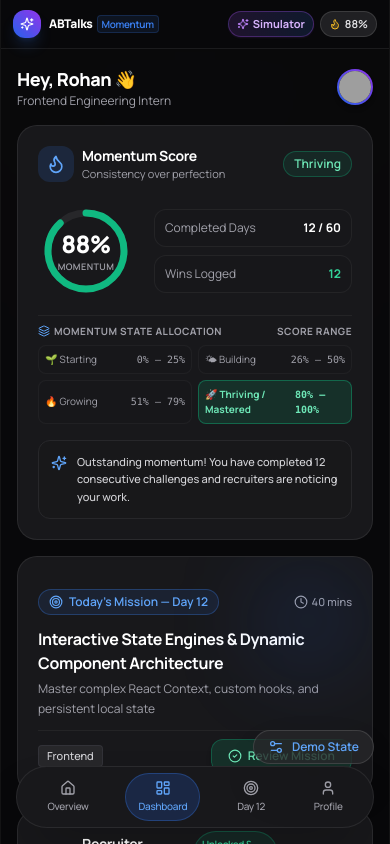
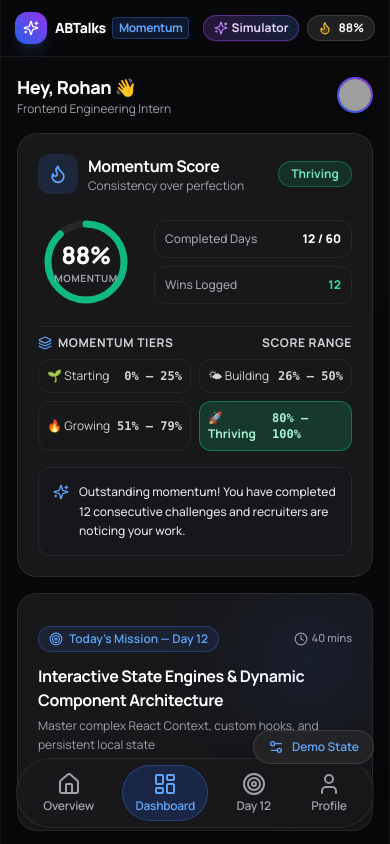
Before and after one commit to maanvi13/abtalks-momentum, a React (Vite) app: page /dashboard in a window 390 px wide. Shown: the top 844 px of the page. Built offline with nearby package versions, Linux system fonts and the light colour scheme; grey boxes are pictures that could not be loaded.

Commit message:
style: upgrade typography scale and readability across mobile view components

```diff
--- a/src/components/dashboard/MomentumCard.tsx
+++ b/src/components/dashboard/MomentumCard.tsx
@@ -1,5 +1,5 @@
 import React from 'react';
-import { Flame, HeartHandshake, Sparkles, ShieldCheck, Layers } from 'lucide-react';
+import { Flame, HeartHandshake, Sparkles, Layers } from 'lucide-react';
 import { useDemoState } from '../../context/DemoStateContext';
 
 export const MomentumCard: React.FC = () => {
@@ -16,24 +16,24 @@ export const MomentumCard: React.FC = () => {
     <div data-tour="momentum-card" className="glass-card rounded-2xl p-5 border border-zinc-800 relative overflow-hidden space-y-4">
       {/* Top Header */}
       <div className="flex items-center justify-between">
-        <div className="flex items-center gap-2">
-          <div className={`p-2 rounded-xl ${isRecovering ? 'bg-indigo-500/15 text-indigo-400' : 'bg-blue-500/15 text-blue-400'}`}>
+        <div className="flex items-center gap-2.5">
+          <div className={`p-2.5 rounded-xl ${isRecovering ? 'bg-indigo-500/15 text-indigo-400' : 'bg-blue-500/15 text-blue-400'}`}>
             <Flame className="w-5 h-5" />
           </div>
           <div>
-            <h2 className="text-sm font-bold text-white tracking-tight">Momentum Score</h2>
-            <p className="text-[11px] text-zinc-400">Consistency over perfection</p>
+            <h2 className="text-base font-bold text-white tracking-tight">Momentum Score</h2>
+            <p className="text-xs text-zinc-400">Consistency over perfection</p>
           </div>
         </div>
 
         {/* Status Badge */}
         <span
-          className={`text-xs font-semibold px-2.5 py-1 rounded-full border ${
+          className={`text-xs font-bold px-3 py-1 rounded-full border ${
             isRecovering
               ? 'bg-indigo-500/15 text-indigo-300 border-indigo-500/40 animate-pulse'
               : score >= 80
-              ? 'bg-emerald-500/10 text-emerald-300 border-emerald-500/30'
-              : 'bg-blue-500/10 text-blue-300 border-blue-500/30'
+              ? 'bg-emerald-500/15 text-emerald-300 border-emerald-500/40'
+              : 'bg-blue-500/15 text-blue-300 border-blue-500/40'
           }`}
         >
           {student.momentumStatus}
@@ -68,89 +68,89 @@ export const MomentumCard: React.FC = () => {
             />
           </svg>
           <div className="absolute flex flex-col items-center justify-center">
-            <span className="text-2xl font-extrabold text-white tracking-tight">{score}%</span>
-            <span className="text-[9px] uppercase tracking-wider text-zinc-400 font-semibold">Momentum</span>
+            <span className="text-2xl sm:text-3xl font-extrabold text-white tracking-tight">{score}%</span>
+            <span className="text-[10px] uppercase tracking-wider text-zinc-400 font-bold">Momentum</span>
           </div>
         </div>
 
         {/* Stat Breakdown Pills */}
         <div className="flex-1 space-y-2">
-          <div className="bg-zinc-900/60 p-2.5 rounded-xl border border-zinc-800/80 flex items-center justify-between text-xs">
-            <span className="text-zinc-400">Completed Days</span>
-            <span className="font-bold text-white">{student.completedDaysCount} / 60</span>
+          <div className="bg-zinc-900/80 p-2.5 rounded-xl border border-zinc-800 flex items-center justify-between text-xs sm:text-sm">
+            <span className="text-zinc-400 font-medium">Completed Days</span>
+            <span className="font-extrabold text-white">{student.completedDaysCount} / 60</span>
           </div>
-          <div className="bg-zinc-900/60 p-2.5 rounded-xl border border-zinc-800/80 flex items-center justify-between text-xs">
-            <span className="text-zinc-400">Wins Logged</span>
-            <span className="font-bold text-emerald-400">{student.winsLoggedCount}</span>
+          <div className="bg-zinc-900/80 p-2.5 rounded-xl border border-zinc-800 flex items-center justify-between text-xs sm:text-sm">
+            <span className="text-zinc-400 font-medium">Wins Logged</span>
+            <span className="font-extrabold text-emerald-400">{student.winsLoggedCount}</span>
           </div>
         </div>
       </div>
 
       {/* Momentum State Allocation Ranges Legend */}
-      <div className="pt-2 border-t border-zinc-800/80 space-y-1.5">
-        <div className="text-[10px] font-bold uppercase tracking-wider text-zinc-400 flex items-center justify-between">
-          <span className="flex items-center gap-1">
-            <Layers className="w-3 h-3 text-blue-400" />
-            Momentum State Allocation
+      <div className="pt-2 border-t border-zinc-800/80 space-y-2">
+        <div className="text-xs font-bold uppercase tracking-wider text-zinc-300 flex items-center justify-between">
+          <span className="flex items-center gap-1.5">
+            <Layers className="w-3.5 h-3.5 text-blue-400" />
+            Momentum Tiers
           </span>
           <span>Score Range</span>
         </div>
 
-        <div className="grid grid-cols-2 gap-1.5 text-[10px]">
+        <div className="grid grid-cols-2 gap-2 text-xs">
           <div
-            className={`p-1.5 rounded-lg border flex items-center justify-between transition-colors ${
+            className={`p-2 rounded-xl border flex items-center justify-between transition-colors ${
               score >= 0 && score <= 25 && !isRecovering
-                ? 'bg-blue-500/15 border-blue-500/40 text-blue-300 font-bold'
-                : 'bg-zinc-900/60 border-zinc-800/60 text-zinc-400'
+                ? 'bg-blue-500/20 border-blue-500/50 text-blue-200 font-bold'
+                : 'bg-zinc-900/80 border-zinc-800 text-zinc-300'
             }`}
           >
             <span>🌱 Starting</span>
-            <span className="font-mono">0% – 25%</span>
+            <span className="font-mono text-xs font-bold">0% – 25%</span>
           </div>
 
           <div
-            className={`p-1.5 rounded-lg border flex items-center justify-between transition-colors ${
+            className={`p-2 rounded-xl border flex items-center justify-between transition-colors ${
               score >= 26 && score <= 50 && !isRecovering
-                ? 'bg-blue-500/15 border-blue-500/40 text-blue-300 font-bold'
-                : 'bg-zinc-900/60 border-zinc-800/60 text-zinc-400'
+                ? 'bg-blue-500/20 border-blue-500/50 text-blue-200 font-bold'
+                : 'bg-zinc-900/80 border-zinc-800 text-zinc-300'
             }`}
           >
             <span>🌤 Building</span>
-            <span className="font-mono">26% – 50%</span>
+            <span className="font-mono text-xs font-bold">26% – 50%</span>
           </div>
 
           <div
-            className={`p-1.5 rounded-lg border flex items-center justify-between transition-colors ${
+            className={`p-2 rounded-xl border flex items-center justify-between transition-colors ${
               isRecovering
-                ? 'bg-indigo-500/15 border-indigo-500/40 text-indigo-300 font-bold'
+                ? 'bg-indigo-500/20 border-indigo-500/50 text-indigo-200 font-bold'
                 : score >= 51 && score <= 79
-                ? 'bg-blue-500/15 border-blue-500/40 text-blue-300 font-bold'
-                : 'bg-zinc-900/60 border-zinc-800/60 text-zinc-400'
+                ? 'bg-blue-500/20 border-blue-500/50 text-blue-200 font-bold'
+                : 'bg-zinc-900/80 border-zinc-800 text-zinc-300'
             }`}
           >
             <span>{isRecovering ? '💙 Recovering' : '🔥 Growing'}</span>
-            <span className="font-mono">{isRecovering ? '< 70%' : '51% – 79%'}</span>
+            <span className="font-mono text-xs font-bold">{isRecovering ? '< 70%' : '51% – 79%'}</span>
           </div>
 
           <div
-            className={`p-1.5 rounded-lg border flex items-center justify-between transition-colors ${
+            className={`p-2 rounded-xl border flex items-center justify-between transition-colors ${
               score >= 80 && score <= 100 && !isRecovering
-                ? 'bg-emerald-500/15 border-emerald-500/40 text-emerald-300 font-bold'
-                : 'bg-zinc-900/60 border-zinc-800/60 text-zinc-400'
+                ? 'bg-emerald-500/20 border-emerald-500/50 text-emerald-200 font-bold'
+                : 'bg-zinc-900/80 border-zinc-800 text-zinc-300'
             }`}
           >
-            <span>🚀 Thriving / Mastered</span>
-            <span className="font-mono">80% – 100%</span>
+            <span>🚀 Thriving</span>
+            <span className="font-mono text-xs font-bold">80% – 100%</span>
           </div>
         </div>
       </div>
 
       {/* Non-Punitive Motivational Banner */}
       <div
-        className={`p-3 rounded-xl border flex items-start gap-2.5 text-xs transition-colors ${
+        className={`p-3.5 rounded-xl border flex items-start gap-2.5 text-xs sm:text-sm transition-colors ${
           isRecovering
-            ? 'bg-indigo-950/40 border-indigo-500/30 text-indigo-200'
-            : 'bg-zinc-900/80 border-zinc-800 text-zinc-300'
+            ? 'bg-indigo-950/50 border-indigo-500/40 text-indigo-200'
+            : 'bg-zinc-900/90 border-zinc-800 text-zinc-200'
         }`}
       >
         {isRecovering ? (
@@ -158,7 +158,7 @@ export const MomentumCard: React.FC = () => {
         ) : (
           <Sparkles className="w-4 h-4 text-blue-400 shrink-0 mt-0.5" />
         )}
-        <p className="leading-relaxed text-[11px] font-medium">{student.momentumMessage}</p>
+        <p className="leading-relaxed font-medium text-xs sm:text-sm">{student.momentumMessage}</p>
       </div>
     </div>
   );
--- a/src/components/layout/BottomNav.tsx
+++ b/src/components/layout/BottomNav.tsx
@@ -24,13 +24,13 @@ export const BottomNav: React.FC = () => {
             className={({ isActive }) =>
               `flex flex-col items-center justify-center py-1.5 px-3 rounded-full transition-all duration-200 text-xs font-medium ${
                 isActive
-                  ? 'bg-blue-600/20 text-blue-400 border border-blue-500/30'
+                  ? 'bg-blue-600/20 text-blue-400 border border-blue-500/30 font-bold'
                   : 'text-zinc-400 hover:text-zinc-200 hover:bg-zinc-800/40'
               }`
             }
           >
-            <item.icon className="w-4 h-4 mb-0.5" />
-            <span className="text-[10px] tracking-tight">{item.label}</span>
+            <item.icon className="w-4.5 h-4.5 mb-0.5" />
+            <span className="text-xs font-semibold tracking-tight">{item.label}</span>
           </NavLink>
         ))}
       </div>
--- a/src/components/layout/Navbar.tsx
+++ b/src/components/layout/Navbar.tsx
@@ -10,42 +10,42 @@ export const Navbar: React.FC = () => {
   const location = useLocation();
 
   return (
-    <header className="sticky top-0 z-40 w-full glass-nav px-3 sm:px-4 py-2.5 flex items-center justify-between transition-all duration-300">
+    <header className="sticky top-0 z-40 w-full glass-nav px-3.5 sm:px-4 py-3 flex items-center justify-between transition-all duration-300">
       {/* Brand Logo */}
       <Link to="/" className="flex items-center gap-2 shrink-0">
-        <div className="w-7 h-7 sm:w-8 sm:h-8 rounded-xl bg-gradient-to-tr from-blue-600 to-purple-600 flex items-center justify-center shadow-lg shadow-blue-500/20">
-          <Sparkles className="w-3.5 h-3.5 sm:w-4 sm:h-4 text-white" />
+        <div className="w-8 h-8 rounded-xl bg-gradient-to-tr from-blue-600 to-purple-600 flex items-center justify-center shadow-lg shadow-blue-500/20">
+          <Sparkles className="w-4 h-4 text-white" />
         </div>
         <div className="flex flex-col">
-          <span className="font-extrabold text-xs sm:text-sm tracking-tight text-white flex items-center gap-1">
-            ABTalks <span className="text-blue-500 font-semibold text-[10px] sm:text-xs px-1 py-0.2 sm:py-0.5 rounded bg-blue-500/10 border border-blue-500/20">Momentum</span>
+          <span className="font-extrabold text-sm sm:text-base tracking-tight text-white flex items-center gap-1.5">
+            ABTalks <span className="text-blue-400 font-bold text-xs px-1.5 py-0.5 rounded bg-blue-500/15 border border-blue-500/30">Momentum</span>
           </span>
         </div>
       </Link>
 
       {/* Right Action / Mini Momentum Badge & Simulator Launcher */}
-      <div className="flex items-center gap-1.5 shrink-0">
+      <div className="flex items-center gap-2 shrink-0">
         {/* Momentum Simulator Button */}
         {!isSimulating && (
           <button
             onClick={startSimulator}
-            className="flex items-center gap-1 px-2 py-1 rounded-full bg-gradient-to-r from-purple-500/15 to-blue-500/15 hover:from-purple-500/25 hover:to-blue-500/25 border border-purple-500/30 text-purple-300 text-[11px] font-bold transition-all hover:scale-105 shadow-sm shadow-purple-500/10"
+            className="flex items-center gap-1 px-2.5 py-1 rounded-full bg-gradient-to-r from-purple-500/20 to-blue-500/20 hover:from-purple-500/30 hover:to-blue-500/30 border border-purple-500/40 text-purple-200 text-xs font-bold transition-all hover:scale-105 shadow-sm shadow-purple-500/10"
             title="Launch Interactive 60-Day Momentum Simulator"
           >
-            <Sparkles className="w-3 h-3 text-purple-400 animate-pulse" />
+            <Sparkles className="w-3.5 h-3.5 text-purple-400 animate-pulse" />
             <span>Simulator</span>
           </button>
         )}
 
         {location.pathname !== '/' && (
-          <div className="flex items-center gap-1 px-2 py-1 rounded-full glass-pill text-[11px] font-semibold">
-            <Flame className={`w-3 h-3 ${student.momentumScore > 70 ? 'text-amber-400 fill-amber-400/20' : 'text-blue-400'}`} />
-            <span className="text-zinc-200">{student.momentumScore}%</span>
+          <div className="flex items-center gap-1.5 px-2.5 py-1 rounded-full glass-pill text-xs font-bold">
+            <Flame className={`w-3.5 h-3.5 ${student.momentumScore > 70 ? 'text-amber-400 fill-amber-400/20' : 'text-blue-400'}`} />
+            <span className="text-zinc-100">{student.momentumScore}%</span>
           </div>
         )}
 
-        {/* Demo State Badge Pill - Hidden on small mobile screens to prevent out-of-frame overflow */}
-        <span className="hidden sm:inline-block text-[9px] uppercase font-bold tracking-wider px-2 py-0.5 rounded-full bg-zinc-800/80 text-zinc-400 border border-zinc-700/50">
+        {/* Demo State Badge Pill */}
+        <span className="hidden sm:inline-block text-xs uppercase font-extrabold tracking-wider px-2.5 py-0.5 rounded-full bg-zinc-800 text-zinc-300 border border-zinc-700">
           {activeDemoMode}
         </span>
       </div>
```
Also changed, not shown: 1 other file (tests, documents, lock files or other folders).
